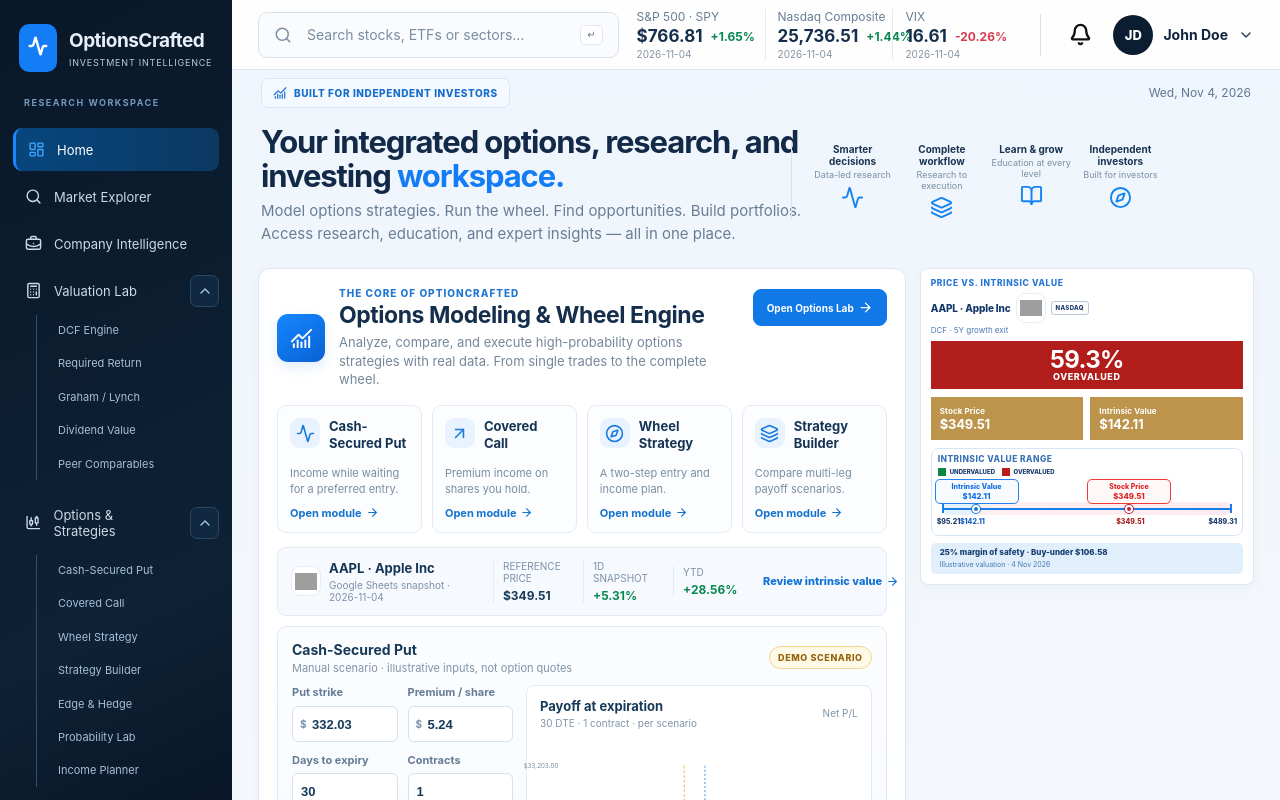
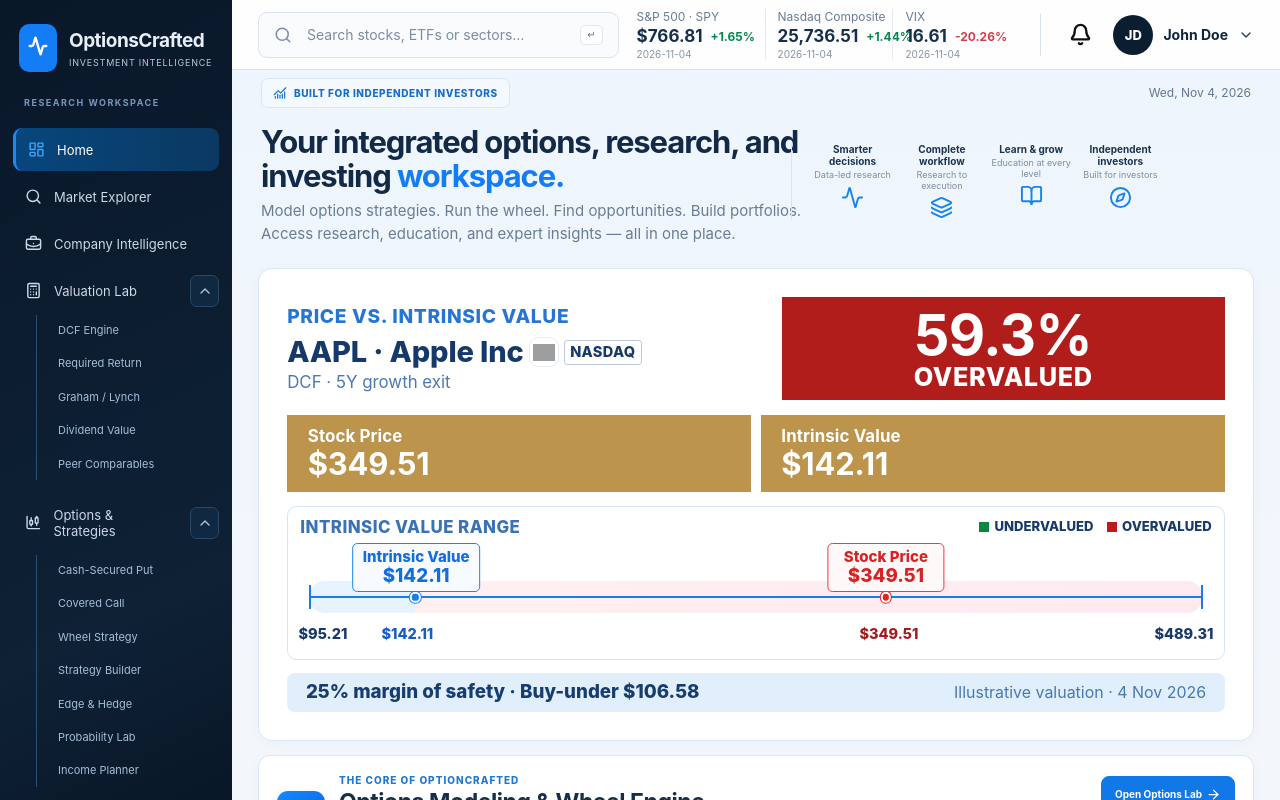
Before and after one commit to piergiorgiorocchini-maker/optioncrafted-tools-demo, a React (Vite) app in the folder platform-app/: page / in a window 1280 px wide. Shown: the top 800 px of the page. Built offline with nearby package versions, Linux system fonts and the light colour scheme; grey boxes are pictures that could not be loaded.

Commit message:
Scale intrinsic value card to the full-width approved mockup

```diff
--- a/platform-app/src/components/home-dashboard.css
+++ b/platform-app/src/components/home-dashboard.css
@@ -683,69 +683,68 @@ main{min-width:0;overflow-x:clip}
  .home-valuation-card .home-value-scale-legend i{width:5px;height:5px}
 }
 
-/* Home valuation panel aligned to the approved intrinsic-value mockup. */
-.home-valuation-card{container-name:home-valuation;container-type:inline-size;padding:10px;border-radius:8px}
-.home-valuation-heading{display:grid;grid-template-columns:minmax(0,1.04fr) minmax(0,.96fr);align-items:center;gap:12px;margin:0 0 8px;padding:0}
+
+/* Home valuation module scaled to the approved full-width mockup. */
+.home-valuation-card{grid-column:1/-1;grid-row:1;container-name:home-valuation;container-type:inline-size;padding:2.2cqi;border-radius:1.1cqi}
+.home-options-card{grid-column:1/-1;grid-row:2}
+.home-valuation-heading{display:grid;grid-template-columns:minmax(0,1.04fr) minmax(0,.96fr);align-items:center;gap:1.5cqi;margin:0 0 1.5cqi;padding:0}
 .home-valuation-title{min-width:0}
-.home-valuation-title>.home-eyebrow{display:block;color:#2675d5;font-size:clamp(8px,2.7cqi,12px);font-weight:850;letter-spacing:.65px;line-height:1.15}
-.home-valuation-heading .home-security-heading{display:flex;align-items:center;gap:5px;min-width:0;margin:4px 0 0}
-.home-security-name{min-width:0;overflow:hidden;text-overflow:ellipsis;white-space:nowrap;color:#15396b;font-size:clamp(10px,2.9cqi,14px);line-height:1.2;font-weight:850;letter-spacing:-.15px}
-.home-valuation-heading .home-security-logo{width:18px;height:18px;border-radius:3px;flex:none}
-.home-valuation-heading .home-market-badge{padding:2px 4px;border:1px solid #b9c8de;border-radius:3px;color:#193a68;font-size:clamp(6px,1.8cqi,8px);letter-spacing:.35px}
-.home-valuation-heading .home-valuation-title p{margin:3px 0 0;color:#4c78b6;font-size:clamp(8px,2.1cqi,10px);line-height:1.15}
-.home-valuation-card .home-valuation-verdict{display:flex;min-width:0;min-height:54px;flex-direction:column;justify-content:center;align-items:center;gap:0;margin:0;padding:5px 8px;border:0;border-radius:0;text-align:center;color:#fff}
+.home-valuation-title>.home-eyebrow{display:block;color:#2675d5;font-size:clamp(11px,2.05cqi,36px);font-weight:850;letter-spacing:.65px;line-height:1.15}
+.home-valuation-heading .home-security-heading{display:flex;align-items:center;gap:.55cqi;min-width:0;margin:.8cqi 0 .35cqi}
+.home-security-name{min-width:0;overflow:hidden;text-overflow:ellipsis;white-space:nowrap;color:#15396b;font-size:clamp(12px,3.1cqi,56px);line-height:1.2;font-weight:850;letter-spacing:-.15px}
+.home-valuation-heading .home-security-logo{width:clamp(18px,3.2cqi,58px);height:clamp(18px,3.2cqi,58px);border-radius:.5cqi;flex:none}
+.home-valuation-heading .home-market-badge{padding:.25cqi .55cqi;border:1px solid #b9c8de;border-radius:.35cqi;color:#193a68;font-size:clamp(7px,1.55cqi,30px);letter-spacing:.35px}
+.home-valuation-heading .home-valuation-title p{margin:.35cqi 0 0;color:#4c78b6;font-size:clamp(9px,1.8cqi,32px);line-height:1.15}
+.home-valuation-card .home-valuation-verdict{display:flex;min-width:0;min-height:clamp(54px,11cqi,190px);flex-direction:column;justify-content:center;align-items:center;gap:0;margin:0;padding:1cqi 1.2cqi;border:0;border-radius:0;text-align:center;color:#fff}
 .home-valuation-verdict.is-overvalued{background:#b11d1a}
 .home-valuation-verdict.is-undervalued{background:#0a873f}
 .home-valuation-verdict.is-fair-value{background:#315c86}
 .home-valuation-verdict.is-unavailable{background:#52667d}
-.home-valuation-card .home-valuation-verdict>strong{font-size:clamp(24px,7cqi,38px);line-height:1;letter-spacing:-.7px}
-.home-valuation-card .home-valuation-verdict-label{font-size:clamp(9px,2.7cqi,14px);line-height:1.1;font-weight:850;letter-spacing:.6px}
-.home-valuation-card .home-intrinsic-value-pair{grid-template-columns:repeat(2,minmax(0,1fr));gap:7px;margin:0 0 8px}
-.home-valuation-card .home-intrinsic-value-pair>div{display:grid;align-content:center;gap:2px;min-width:0;min-height:43px;padding:5px 9px;border:0;border-radius:0;background:#bc944c;color:#fff}
-.home-valuation-card .home-intrinsic-value-pair span{color:#fff;font-size:clamp(8px,2.4cqi,11px);font-weight:750;letter-spacing:.1px;text-shadow:none}
-.home-valuation-card .home-intrinsic-value-pair strong{overflow:hidden;text-overflow:ellipsis;white-space:nowrap;color:#fff;font-size:clamp(13px,4cqi,20px);line-height:1.05;letter-spacing:-.2px}
-.home-valuation-card .home-value-scale{margin:0;padding:6px 7px 5px;border:1px solid #d6e5f5;border-radius:8px;background:#fff}
-.home-value-range-heading{display:flex;align-items:center;justify-content:space-between;gap:6px;margin:0 1px 3px}
-.home-value-range-heading>strong{color:#3a72b6;font-size:clamp(8px,2.7cqi,12px);line-height:1.1;font-weight:850;letter-spacing:.45px;white-space:nowrap}
-.home-value-range-legend{display:flex;align-items:center;gap:clamp(4px,2.1cqi,12px)}
-.home-value-range-legend>span{display:flex;align-items:center;gap:4px;color:#17396b;font-size:clamp(6px,1.9cqi,9px);line-height:1;font-weight:850;white-space:nowrap}
-.home-value-range-legend i{width:8px;height:8px;display:inline-block;flex:none;background:#0a873f}
+.home-valuation-card .home-valuation-verdict>strong{font-size:clamp(24px,6cqi,108px);line-height:1;letter-spacing:-.7px}
+.home-valuation-card .home-valuation-verdict-label{font-size:clamp(13px,2.7cqi,48px);line-height:1.1;font-weight:850;letter-spacing:.6px}
+.home-valuation-card .home-intrinsic-value-pair{grid-template-columns:repeat(2,minmax(0,1fr));gap:1cqi;margin:0 0 1.5cqi}
+.home-valuation-card .home-intrinsic-value-pair>div{display:grid;align-content:center;gap:.25cqi;min-width:0;min-height:clamp(58px,8.3cqi,150px);padding:1.1cqi 2.2cqi;border:0;border-radius:0;background:#bc944c;color:#fff}
+.home-valuation-card .home-intrinsic-value-pair span{color:#fff;font-size:clamp(9px,1.8cqi,34px);font-weight:750;letter-spacing:.1px;text-shadow:none}
+.home-valuation-card .home-intrinsic-value-pair strong{overflow:hidden;text-overflow:ellipsis;white-space:nowrap;color:#fff;font-size:clamp(18px,3.3cqi,62px);line-height:1.05;letter-spacing:-.2px}
+.home-valuation-card .home-value-scale{margin:0;padding:1.1cqi 1.1cqi 1.5cqi;border:1px solid #d6e5f5;border-radius:1cqi;background:#fff}
+.home-value-range-heading{display:flex;align-items:center;justify-content:space-between;gap:.8cqi;margin:0 .2cqi .7cqi}
+.home-value-range-heading>strong{color:#3a72b6;font-size:clamp(10px,1.8cqi,34px);line-height:1.1;font-weight:850;letter-spacing:.45px;white-space:nowrap}
+.home-value-range-legend{display:flex;align-items:center;gap:1.4cqi}
+.home-value-range-legend>span{display:flex;align-items:center;gap:.55cqi;color:#17396b;font-size:clamp(8px,1.4cqi,27px);line-height:1;font-weight:850;white-space:nowrap}
+.home-value-range-legend i{width:1.1cqi;height:1.1cqi;min-width:8px;min-height:8px;display:inline-block;flex:none;background:#0a873f}
 .home-value-range-legend .overvalued-key{background:#bb1b19}
-.home-value-range-plot{position:relative;height:38px;margin:0 9px}
-.home-value-callout{position:absolute;top:0;z-index:2;display:grid;justify-items:center;gap:1px;min-width:84px;max-width:128px;padding:3px 6px;border:1px solid #2681ee;border-radius:5px;transform:translateX(-50%);background:#f7fbff;color:#126de1;text-align:center;line-height:1.05}
+.home-value-range-plot{position:relative;height:clamp(48px,8.9cqi,160px);margin:0 1.1cqi}
+.home-value-callout{position:absolute;top:0;z-index:2;display:grid;justify-items:center;gap:.18cqi;min-width:clamp(84px,12.5cqi,220px);max-width:clamp(100px,22cqi,280px);padding:.55cqi 1cqi;border:1px solid #2681ee;border-radius:.55cqi;transform:translateX(-50%);background:#f7fbff;color:#126de1;text-align:center;line-height:1.05}
 .home-value-callout.market{border-color:#ef3a35;background:#fff8f8;color:#d92323}
-.home-value-callout>strong{font-size:clamp(7px,2.2cqi,10px);font-weight:850}
-.home-value-callout>span{font-size:clamp(7px,2.5cqi,11px);font-weight:850}
-.home-value-track{position:absolute;right:0;bottom:2px;left:0;height:13px;margin:0;border:0;border-radius:999px;box-shadow:none}
-.home-value-track::before{position:absolute;top:50%;right:0;left:0;height:2px;background:#167deb;content:"";transform:translateY(-50%)}
-.home-value-track::after{position:absolute;inset:2px 0;border-right:2px solid #167deb;border-left:2px solid #167deb;content:""}
-.home-value-track i{position:absolute;top:50%;z-index:1;width:8px;height:8px;border:2px solid #fff;border-radius:50%;transform:translate(-50%,-50%)}
-.home-value-track .dcf-marker{background:#167deb;box-shadow:0 0 0 1px #167deb}
-.home-value-track .market-marker{background:#e32222;box-shadow:0 0 0 1px #e32222}
-.home-value-range-axis{position:relative;height:12px;margin:1px 0 0;color:#19396b;font-size:clamp(7px,2.2cqi,10px);line-height:1;font-weight:850}
+.home-value-callout>strong{font-size:clamp(8px,1.6cqi,30px);font-weight:850}
+.home-value-callout>span{font-size:clamp(8px,2cqi,38px);font-weight:850}
+.home-value-track{position:absolute;right:0;bottom:1.4cqi;left:0;height:clamp(13px,3.4cqi,62px);margin:0;border:0;border-radius:999px;box-shadow:none}
+.home-value-track::before{position:absolute;top:50%;right:0;left:0;height:clamp(2px,.18cqi,4px);background:#167deb;content:"";transform:translateY(-50%)}
+.home-value-track::after{position:absolute;inset:12% 0;border-right:clamp(2px,.18cqi,4px) solid #167deb;border-left:clamp(2px,.18cqi,4px) solid #167deb;content:""}
+.home-value-track i{position:absolute;top:50%;z-index:1;width:clamp(8px,1.1cqi,20px);height:clamp(8px,1.1cqi,20px);border:clamp(2px,.25cqi,5px) solid #fff;border-radius:50%;transform:translate(-50%,-50%)}
+.home-valuation-card .home-value-track .dcf-marker{background:#167deb;box-shadow:0 0 0 1px #167deb}
+.home-valuation-card .home-value-track .market-marker{background:#e32222;box-shadow:0 0 0 1px #e32222}
+.home-value-range-axis{position:relative;height:clamp(14px,1.9cqi,36px);margin:.1cqi 0 0;color:#19396b;font-size:clamp(8px,1.55cqi,30px);line-height:1;font-weight:850}
 .home-value-range-axis>span{position:absolute;top:0;white-space:nowrap;transform:translateX(-50%)}
 .home-value-range-axis .range-end.start{left:0;transform:none}
 .home-value-range-axis .range-end.finish{right:0;transform:none}
 .home-value-range-axis .range-marker-value.intrinsic{color:#135fc0}
 .home-value-range-axis .range-marker-value.market{color:#a51c1c}
-.home-valuation-footer{display:flex;align-items:center;justify-content:space-between;gap:8px;min-height:27px;margin-top:7px;padding:5px 9px;border-radius:5px;background:#e0effb;color:#163c70}
-.home-valuation-footer>strong{font-size:clamp(8px,2.5cqi,11px);line-height:1.1;font-weight:850}
-.home-valuation-footer>span{color:#4779b4;font-size:clamp(7px,2.2cqi,10px);line-height:1.1;text-align:right;white-space:nowrap}
-@container home-valuation (max-width:390px){
- .home-valuation-heading{grid-template-columns:1fr;gap:6px}
- .home-valuation-card .home-valuation-verdict{min-height:48px}
- .home-valuation-card .home-value-scale{padding-right:5px;padding-left:5px}
- .home-value-range-heading{align-items:flex-start;flex-direction:column;gap:4px}
- .home-value-range-plot{margin-right:5px;margin-left:5px}
+.home-valuation-footer{display:flex;align-items:center;justify-content:space-between;gap:1.2cqi;min-height:clamp(34px,4.1cqi,78px);margin-top:1.4cqi;padding:.8cqi 2cqi;border-radius:.8cqi;background:#e0effb;color:#163c70}
+.home-valuation-footer>strong{font-size:clamp(10px,2cqi,38px);line-height:1.1;font-weight:850}
+.home-valuation-footer>span{color:#4779b4;font-size:clamp(8px,1.7cqi,32px);line-height:1.1;text-align:right;white-space:nowrap}
+@container home-valuation (max-width:500px){
+ .home-valuation-heading{grid-template-columns:1fr;gap:7px}
+ .home-valuation-card .home-valuation-verdict{min-height:58px}
+ .home-value-range-heading{flex-wrap:wrap}
+ .home-value-range-plot{height:clamp(48px,8.9cqi,70px)}
  .home-valuation-footer{align-items:flex-start;flex-direction:column;gap:4px}
  .home-valuation-footer>span{text-align:left;white-space:normal}
 }
 @media(max-width:760px){
- .home-valuation-card{padding:12px}
- .home-valuation-heading{grid-template-columns:1fr;gap:7px}
- .home-valuation-card .home-valuation-verdict{min-height:50px}
- .home-valuation-card .home-intrinsic-value-pair>div{min-height:54px;padding:7px 9px}
- .home-value-range-plot{height:42px}
+ .home-valuation-card{padding:12px;border-radius:8px}
+ .home-valuation-heading{grid-template-columns:1fr;gap:8px}
+ .home-valuation-card .home-intrinsic-value-pair>div{min-height:58px;padding:8px 10px}
  .home-valuation-footer{align-items:flex-start;flex-direction:column;gap:4px}
  .home-valuation-footer>span{text-align:left;white-space:normal}
 }
```
